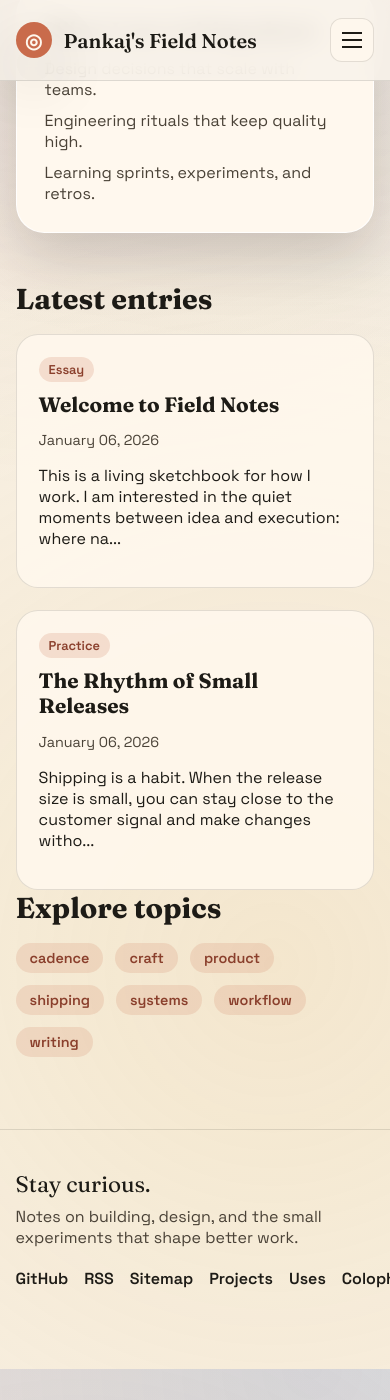
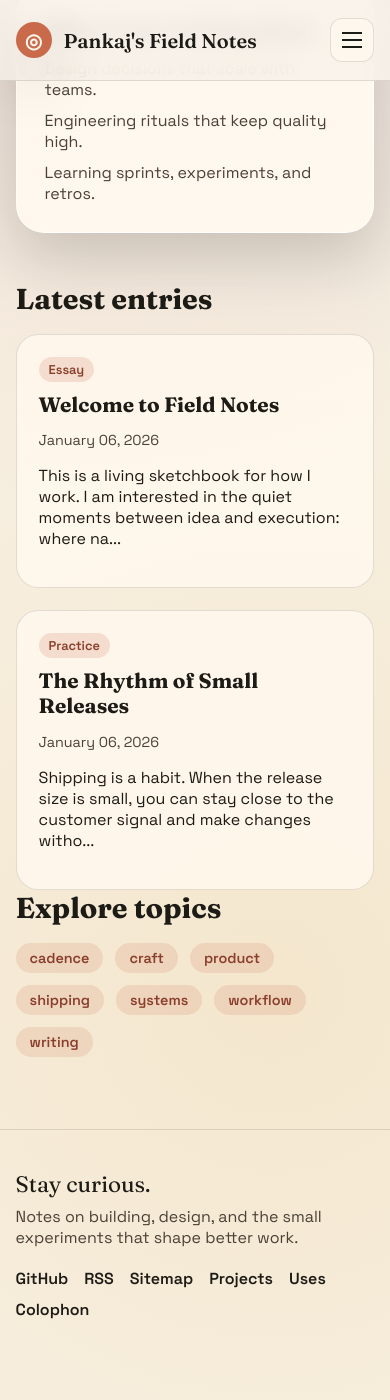
Before and after one commit to pankaj28843/pankaj28843.github.io, a Jekyll site: the page built from index.html, in a window 390 px wide and 1400 px high, scrolled down 654 px. Built offline with Jekyll 4.4.1, drawn with Linux system fonts in a browser that asks for light colours; the list of posts is cut into pages by our own code; before the commit the page ends 2023 px from its top, so only the background shows below that.

Commit message:
fix: wrap footer links on small screens

```diff
--- a/assets/css/main.css
+++ b/assets/css/main.css
@@ -342,6 +342,8 @@ body.nav-open .nav-overlay {
   display: flex;
   gap: 16px;
   font-weight: 600;
+  flex-wrap: wrap;
+  row-gap: 10px;
 }
 
 .pill-grid {
```
